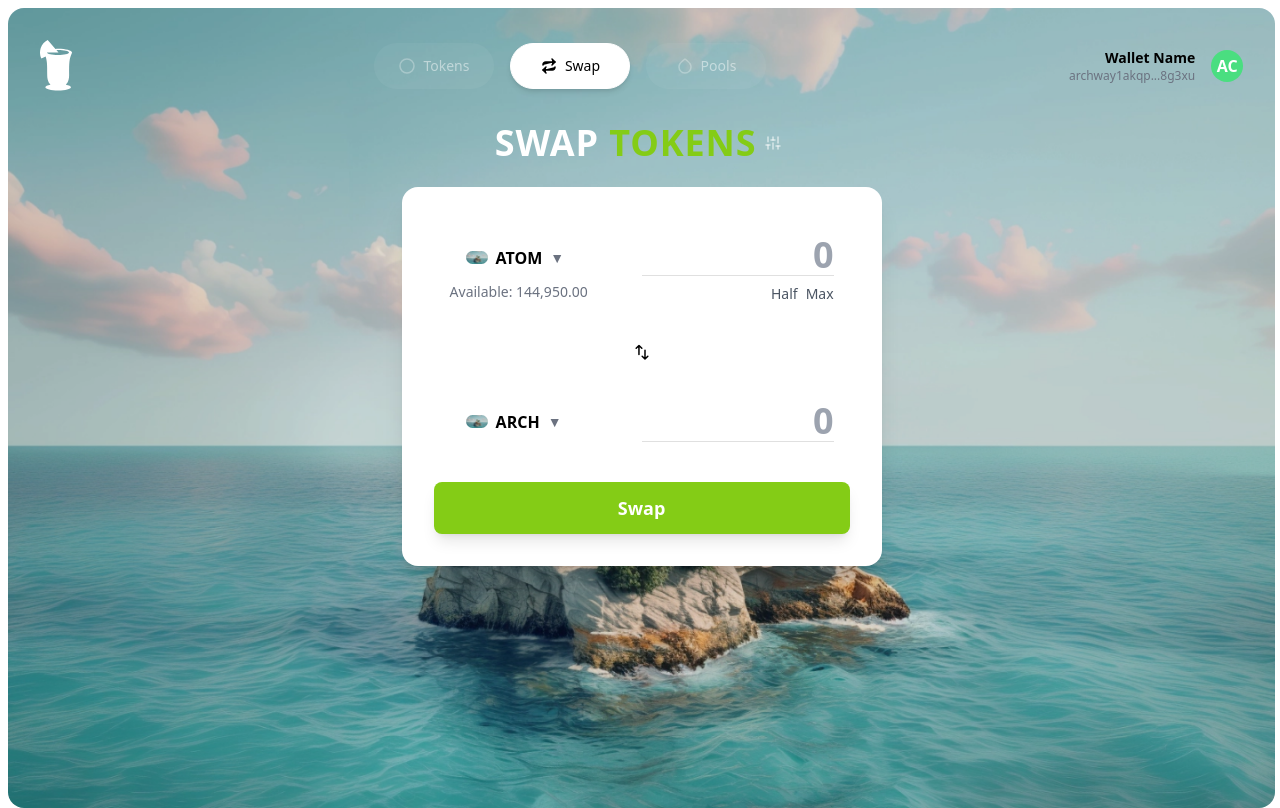
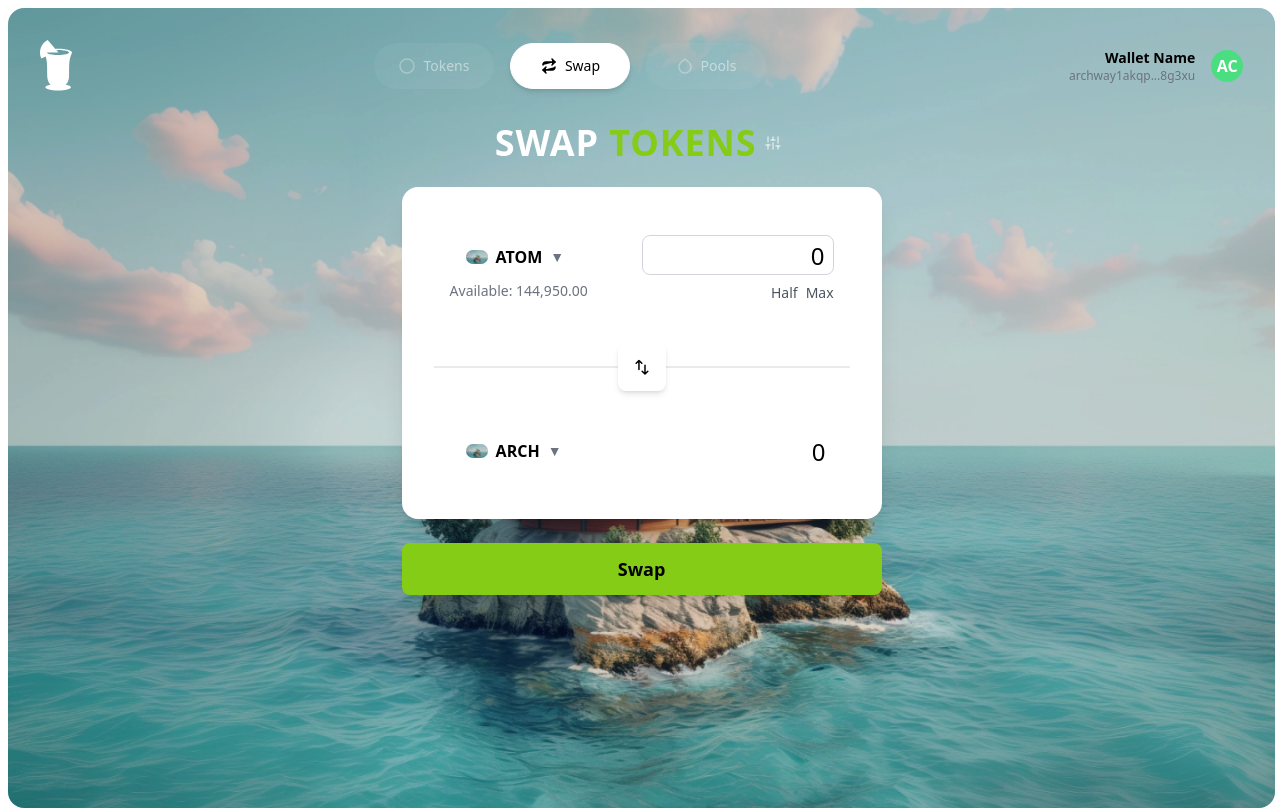
Before and after one commit to naftalimurgor/pinacolada, a Next.js app: page /swap in a window 1280 px wide. Built offline with nearby package versions, Linux system fonts and the light colour scheme.

Commit message:
matched input style fo swap

```diff
--- a/app/src/SwapInterface.tsx
+++ b/app/src/SwapInterface.tsx
@@ -90,7 +90,9 @@ const SwapInterface = () => {
             <div className="rounded-2xl p-4 flex justify-between items-center">
               {/* Token Selector and Available Balance (Left side) */}
               <div className="flex flex-col items-start">
-                <TokenSelector token="ATOM" balance="144,950.00" />
+                <TokenSelector token="ATOM" balance="144,950.00" onTokenChange={function (newToken: string): void {
+                  throw new Error('Function not implemented.');
+                }} />
                 <span className="text-sm text-gray-500 mt-1">
                   Available: 144,950.00
                 </span>
@@ -101,26 +103,42 @@ const SwapInterface = () => {
                 <input
                   type="text"
                   placeholder="0"
-                  className="w-full bg-transparent text-4xl font-extrabold focus:outline-none text-right"
-                  style={{ borderBottom: '1px solid #E0E0E0' }}
+                  className="w-full bg-transparent text-2xl focus:outline-none text-right border border-gray-300 rounded-lg p-2 h-10 placeholder-black"
                 />
                 <div className="flex space-x-2 mt-2">
                   <button className="text-sm text-gray-600 hover:underline">Half</button>
                   <button className="text-sm text-gray-600 hover:underline">Max</button>
                 </div>
               </div>
+
+
             </div>
 
             {/* Swap Icon */}
-            <div className="flex justify-center my-2">
-              <SwapUpDownIcon />
+            <div className="flex justify-center my-2 relative">
+              <div className="absolute top-1/2 transform -translate-y-1/2 w-full h-px bg-gray-300"></div>
+              <button
+                className="bg-white p-2 w-12 h-12 flex items-center justify-center rounded-lg shadow-md relative z-10" // Ensure button is above
+                style={{
+                  width: '48px',
+                  height: '48px',
+                  padding: '0 16px',
+                  borderRadius: '8px',
+                }}
+              >
+                <SwapUpDownIcon />
+              </button>
             </div>
+
+
 
             {/* Second Token Input */}
             <div className="rounded-2xl p-4 flex justify-between items-center">
               {/* Token Selector and Available Balance (Left side) */}
               <div className="flex flex-col items-start">
-                <TokenSelector token="ARCH" balance="0.00" />
+                <TokenSelector token="ARCH" balance="0.00" onTokenChange={function (newToken: string): void {
+                  throw new Error('Function not implemented.');
+                }} />
               </div>
 
               {/* Input and Half/Max Buttons (Right side) */}
@@ -128,18 +146,18 @@ const SwapInterface = () => {
                 <input
                   type="text"
                   placeholder="0"
-                  className="w-full bg-transparent text-4xl font-extrabold focus:outline-none text-right"
-                  style={{ borderBottom: '1px solid #E0E0E0' }}
+                  className="w-full bg-transparent text-2xl focus:outline-none text-right border border-none rounded-lg p-2 h-10 placeholder-black"
                 />
               </div>
             </div>
           </div>
 
           {/* Swap Button */}
-          <button className="w-full bg-lime-500 text-white py-3 rounded-lg mt-6 font-bold text-lg hover:bg-lime-600 transition duration-300 shadow-lg">
-            Swap
-          </button>
+
         </div>
+        <button className="w-[480px] bg-lime-500 text-black py-3 rounded-lg mt-6 font-bold text-lg hover:bg-lime-600 transition duration-300 shadow-lg">
+          Swap
+        </button>
       </div>
     </div>
   );
--- a/app/src/TokenInterface.tsx
+++ b/app/src/TokenInterface.tsx
@@ -3,7 +3,6 @@
 import React, { useState, useEffect } from "react";
 import HeaderContent from "./component/HeaderContent";
 import HeaderSmall from "./component/HeaderSmall";
-import HeaderPool from "./component/HeaderPool";
 
 const TokenInterface: React.FC = () => {
   const [searchQuery, setSearchQuery] = useState("");
```
